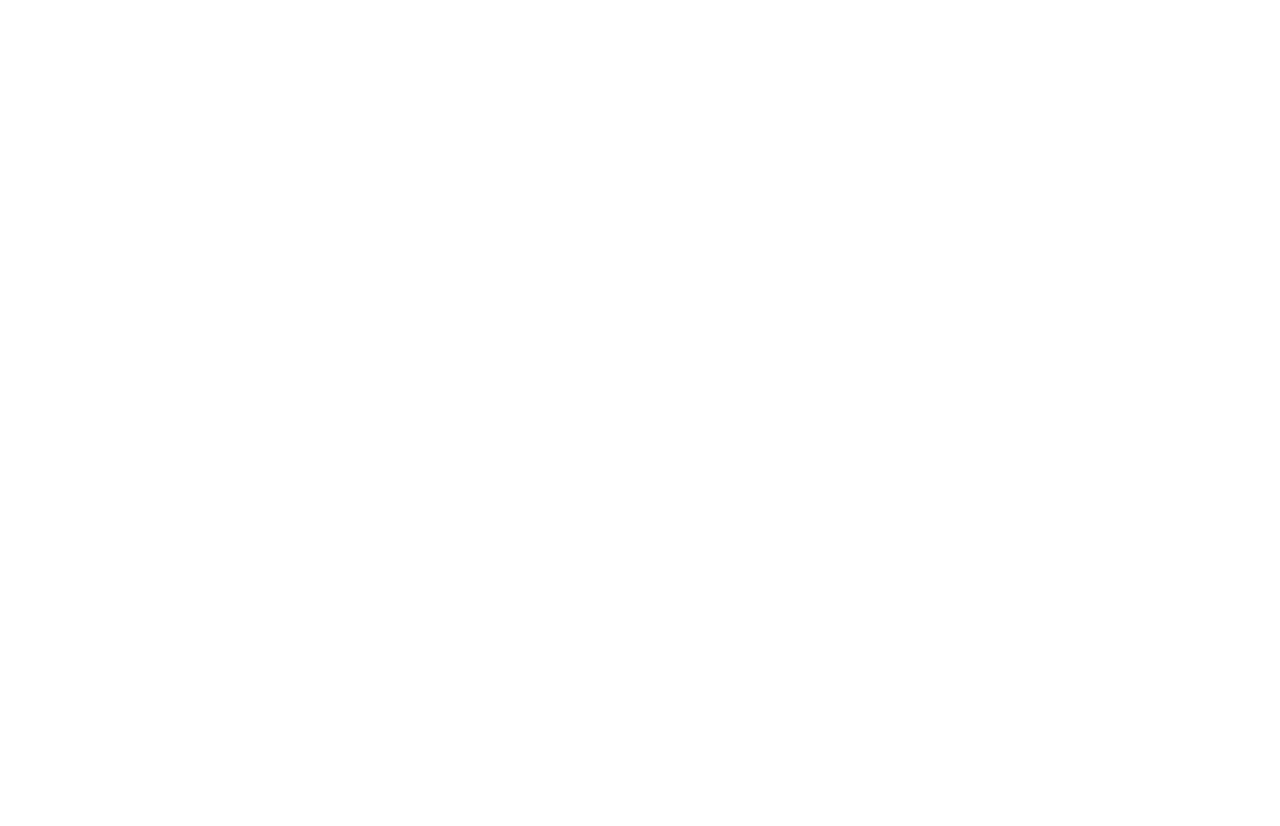
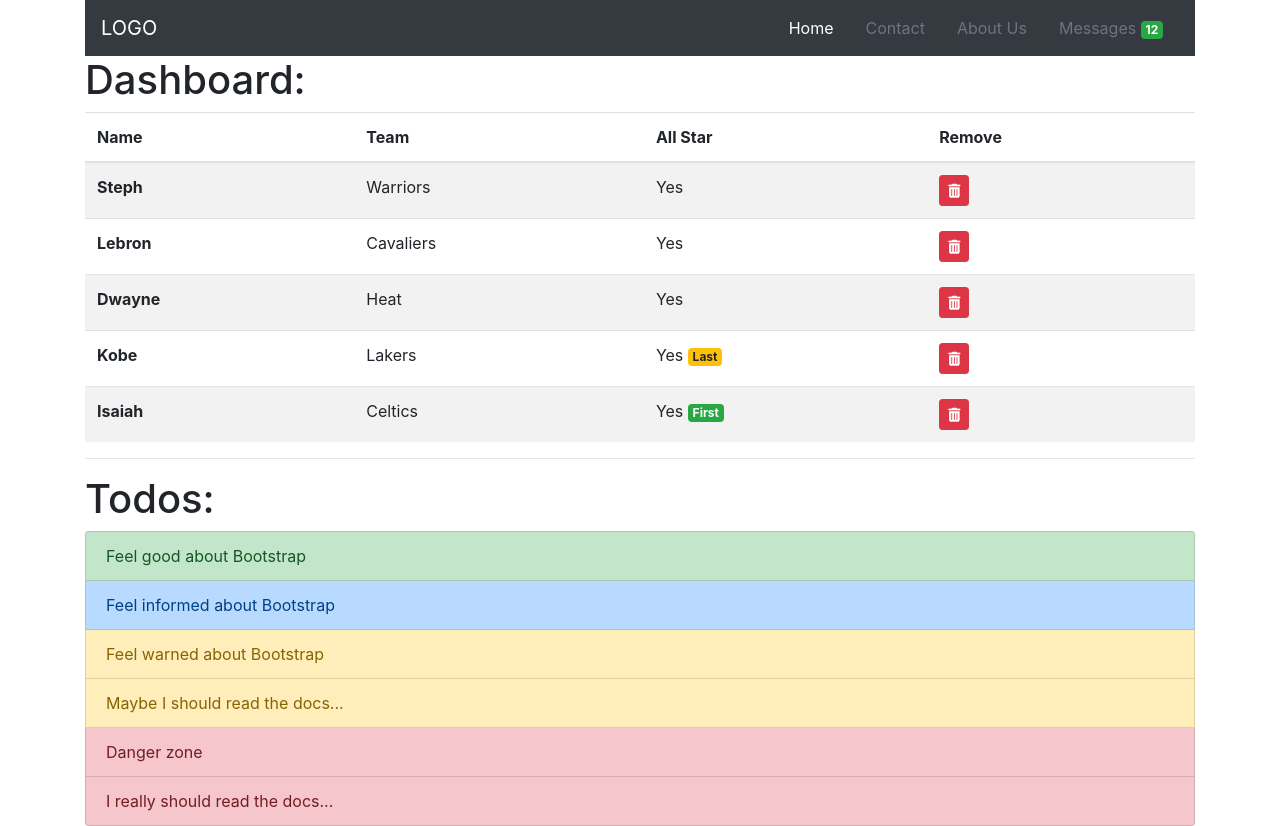
Before and after one commit to Rawgher/bootstrap-exercises, a plain HTML site: page page2.html in a window 1280 px wide. Before the commit the page ends 800 px from the top, so only its background shows below. Drawn offline with nearby package versions, Linux system fonts and the light colour scheme.

Commit message:
page 2 done

```diff
--- a/page2.html
+++ b/page2.html
@@ -10,8 +10,119 @@
       integrity="sha384-TX8t27EcRE3e/ihU7zmQxVncDAy5uIKz4rEkgIXeMed4M0jlfIDPvg6uqKI2xXr2"
       crossorigin="anonymous"
     />
+    <link
+      rel="stylesheet"
+      href="https://unpkg.com/font-awesome/css/font-awesome.css"
+    />
   </head>
   <body>
+    <div class="container">
+      <nav class="navbar navbar-dark bg-dark">
+        <a class="navbar-brand" href="#">LOGO</a>
+        <ul class="nav justify-content-end">
+          <li class="nav-item">
+            <a class="nav-link active text-white" href="#">Home</a>
+          </li>
+          <li class="nav-item">
+            <a class="nav-link text-secondary" href="#">Contact</a>
+          </li>
+          <li class="nav-item">
+            <a class="nav-link text-secondary" href="#">About Us</a>
+          </li>
+          <li class="nav-item">
+            <a class="nav-link text-secondary" href="#"
+              >Messages <span class="badge badge-success">12</span></a
+            >
+          </li>
+        </ul>
+      </nav>
+
+      <p class="h1">Dashboard:</p>
+      <table class="table table-striped">
+        <thead>
+          <tr>
+            <th scope="col">Name</th>
+            <th scope="col">Team</th>
+            <th scope="col">All Star</th>
+            <th scope="col">Remove</th>
+          </tr>
+        </thead>
+        <tbody>
+          <tr>
+            <th scope="row">Steph</th>
+            <td>Warriors</td>
+            <td>Yes</td>
+            <td>
+              <a href="#" class="btn btn-sm btn-danger"
+                ><i class="fa fa-trash"></i
+              ></a>
+            </td>
+          </tr>
+          <tr>
+            <th scope="row">Lebron</th>
+            <td>Cavaliers</td>
+            <td>Yes</td>
+            <td>
+              <a href="#" class="btn btn-sm btn-danger"
+                ><i class="fa fa-trash"></i
+              ></a>
+            </td>
+          </tr>
+          <tr>
+            <th scope="row">Dwayne</th>
+            <td>Heat</td>
+            <td>Yes</td>
+            <td>
+              <a href="#" class="btn btn-sm btn-danger"
+                ><i class="fa fa-trash"></i
+              ></a>
+            </td>
+          </tr>
+          <tr>
+            <th scope="row">Kobe</th>
+            <td>Lakers</td>
+            <td>Yes <span class="badge badge-warning">Last</span></td>
+            <td>
+              <a href="#" class="btn btn-sm btn-danger"
+                ><i class="fa fa-trash"></i
+              ></a>
+            </td>
+          </tr>
+          <tr>
+            <th scope="row">Isaiah</th>
+            <td>Celtics</td>
+            <td>Yes <span class="badge badge-success">First</span></td>
+            <td>
+              <a href="#" class="btn btn-sm btn-danger"
+                ><i class="fa fa-trash"></i
+              ></a>
+            </td>
+          </tr>
+        </tbody>
+      </table>
+      <hr />
+
+      <p class="h1">Todos:</p>
+      <ul class="list-group">
+        <li class="list-group-item list-group-item-success">
+          Feel good about Bootstrap
+        </li>
+        <li class="list-group-item list-group-item-primary">
+          Feel informed about Bootstrap
+        </li>
+        <li class="list-group-item list-group-item-warning">
+          Feel warned about Bootstrap
+        </li>
+        <li class="list-group-item list-group-item-warning">
+          Maybe I should read the docs...
+        </li>
+        <li class="list-group-item list-group-item-danger">Danger zone</li>
+        <li class="list-group-item list-group-item-danger">
+          I really should read the docs...
+        </li>
+      </ul>
+    </div>
+
     <script
       src="https://code.jquery.com/jquery-3.5.1.slim.min.js"
       integrity="sha384-DfXdz2htPH0lsSSs5nCTpuj/zy4C+OGpamoFVy38MVBnE+IbbVYUew+OrCXaRkfj"
```
Also changed, not shown: mock1.png (added), mock2.png (added).
